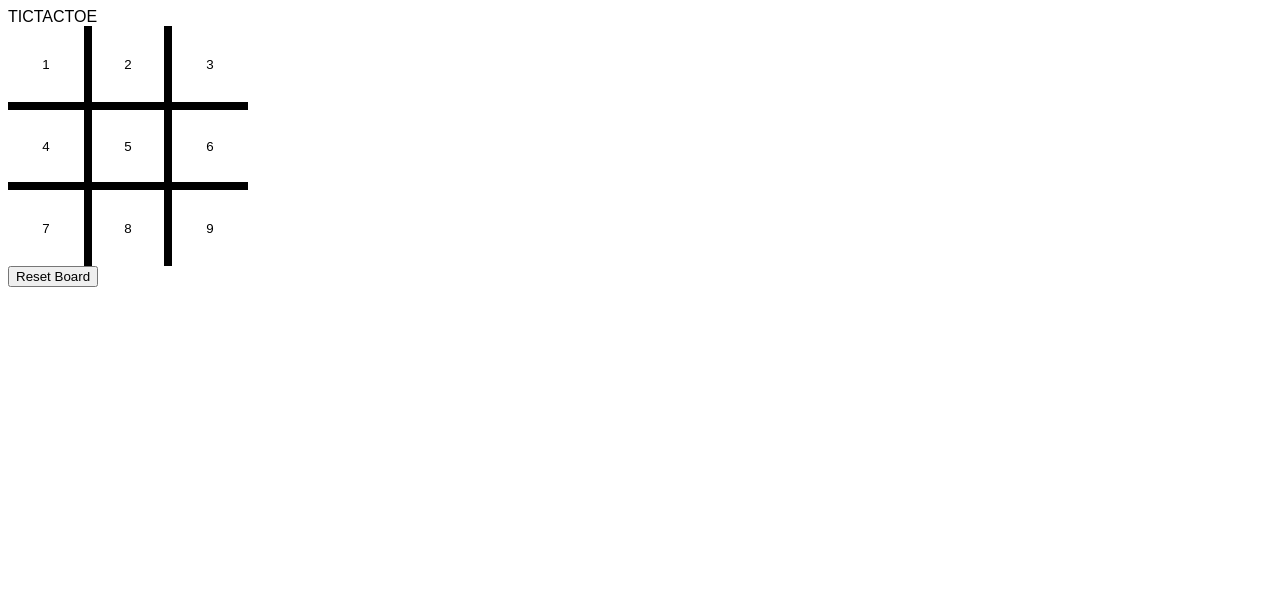
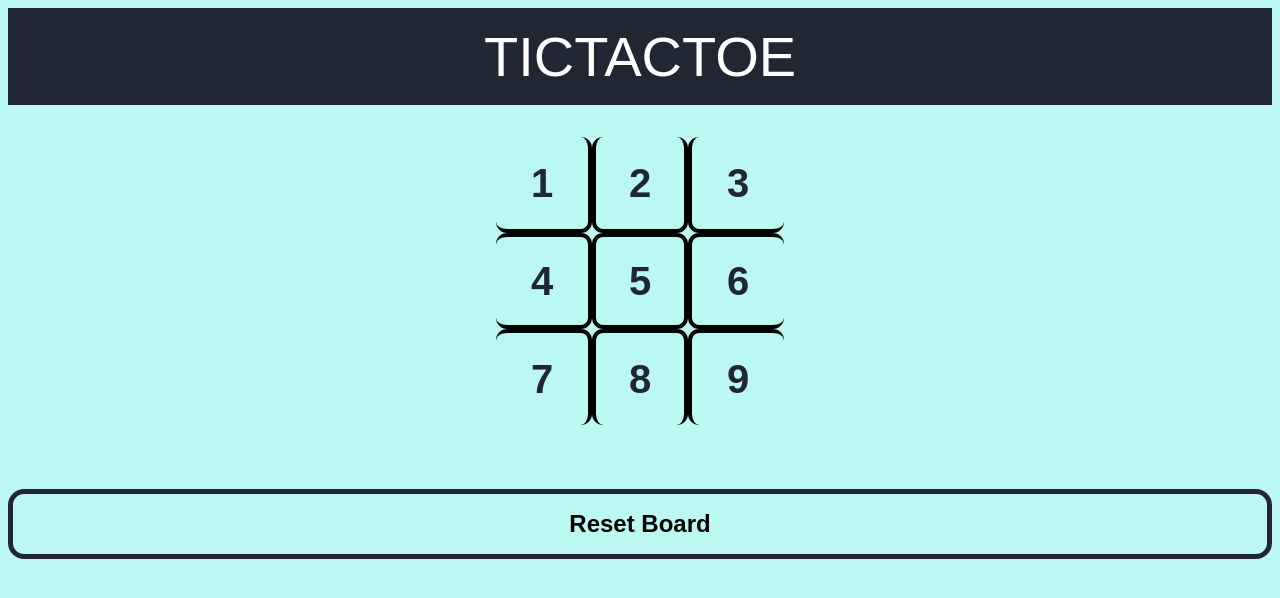
Before and after one commit to stulldude/TicTacToe, a plain HTML site: page index.html in a window 1280 px wide. Drawn offline with Linux system fonts and the light colour scheme.

Commit message:
Add CSS Styling

```diff
--- a/css/main.css
+++ b/css/main.css
@@ -5,20 +5,63 @@
 :root {
     /* my color styles/accents variables go here
     use --name-convention */
-    --accent-light: #fdfdfd;
+    --accent-light: #BCF8F2;
+    --accent-dark: #212732;
 }
 
-#gameboard{
+header {
+    font-size: 7vmin;
+    padding: 2vmin;
+    background-color: var(--accent-dark);
+    color: white;
+    text-align: center;
+}
+
+main {
+    display: flex;
+    flex-direction: column;
+    justify-content: center;
+    align-content: center;
+}
+
+body {
+    background-color: var(--accent-light);
+}
+
+#gameboard {
+    display: flex;
+    flex-direction: column;
+    padding-top: 4vmin;
+    padding-bottom: 4vmin;
     font-size: 0;
+    align-items: center;
+}
+
+#reset {
+    font-size: 3vmin;
+    font-weight: bold;
+    padding: 2vmin;
+    margin-top: 4vmin;
+    border: .7vmin solid var(--accent-dark);
+    color: black;
+    background-color: var(--accent-light);
+    border-radius: 2vmin;
+    outline: none;
+    cursor: pointer;
 }
 
 .board {
-    width: 10vmin;
-    height: 10vmin;
+    width: 12vmin;
+    height: 12vmin;
     margin: 0%;
     padding: 0%;
-    border: .5vmin solid black;;
+    border: .6vmin solid black;;
+    border-radius: 1.4vmin;
     background: none;
+    /* background: var(--accent-dark); */
+    color: var(--accent-dark);
+    font-size: 5vmin;
+    font-weight: bold;
 }
 
 
```
